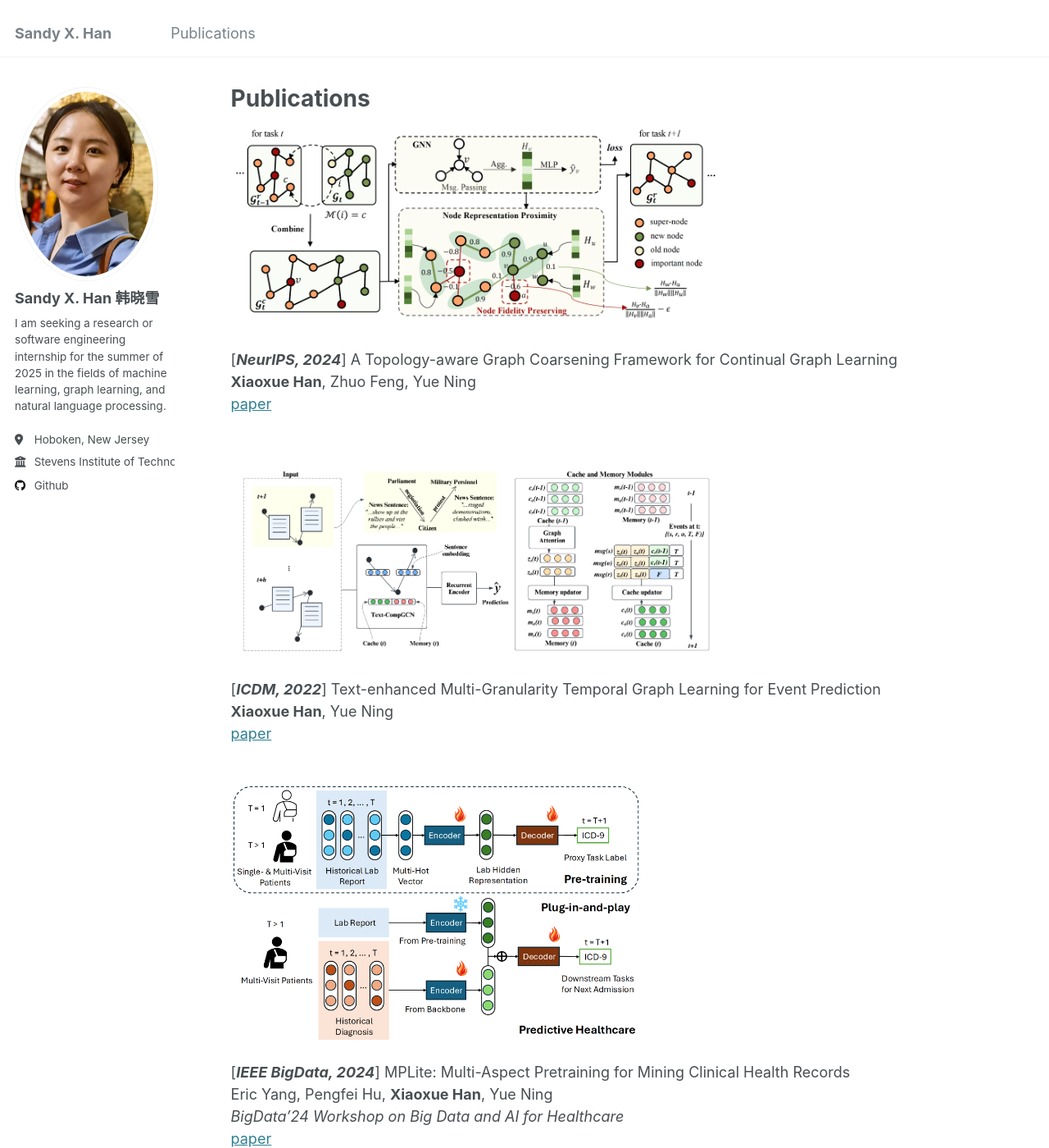
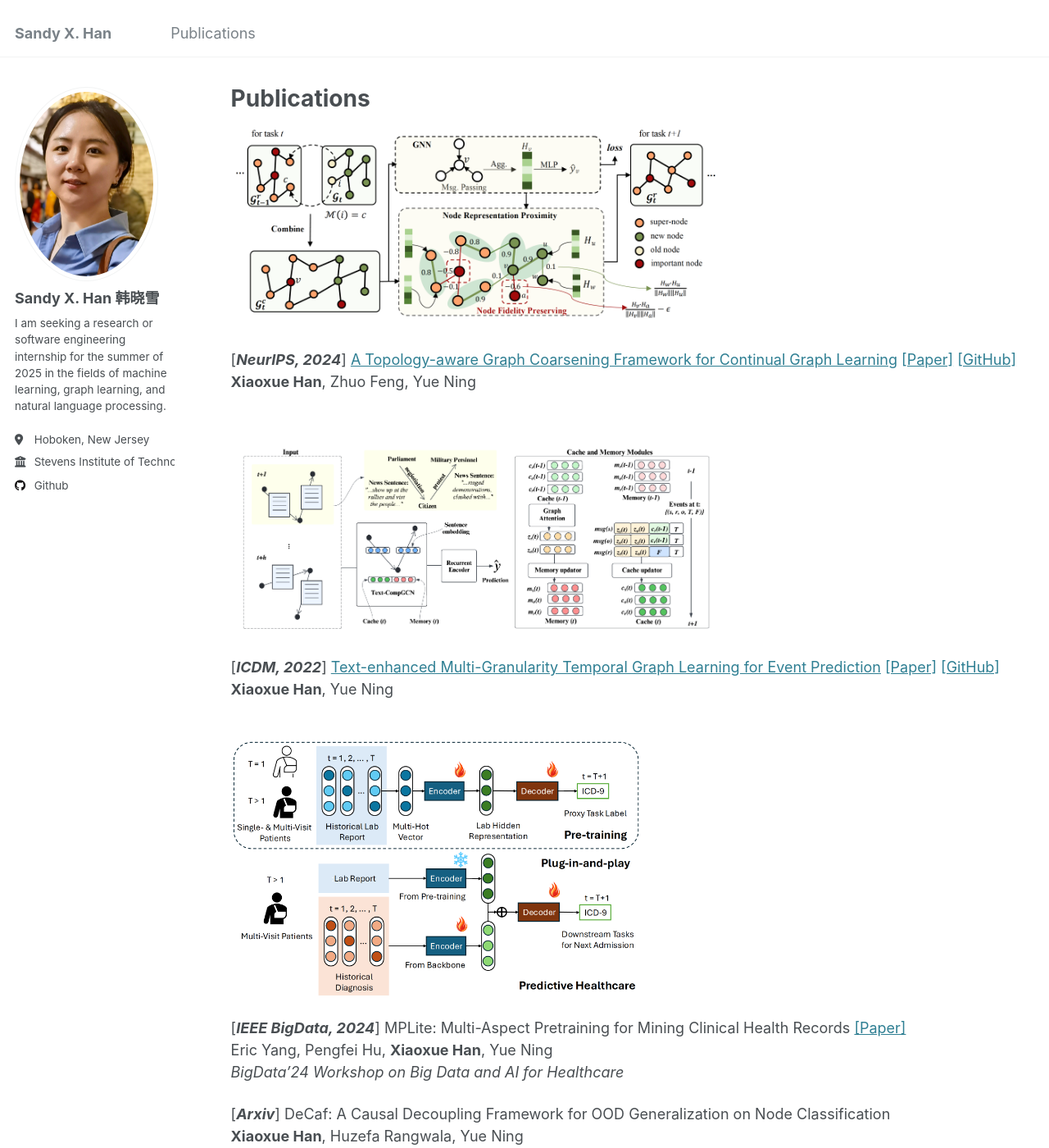
Before and after one commit to hanxiaoxue114/hanxiaoxue114.github.io, a Jekyll site: the page built from _pages/cv.md, in a window 1280 px wide and 1400 px high. Shown: the whole window at 82% size. Built offline with Jekyll 4.4.1, drawn with Linux system fonts in a browser that asks for light colours.

Commit message:
Update cv.md

```diff
--- a/_pages/cv.md
+++ b/_pages/cv.md
@@ -9,28 +9,25 @@ redirect_from:
 
 <img align="top" width="600" src="/images/TACO.png" />
 
-[***NeurIPS, 2024***] A Topology-aware Graph Coarsening Framework for Continual Graph Learning
+[***NeurIPS, 2024***] [A Topology-aware Graph Coarsening Framework for Continual Graph Learning](https://nips.cc/virtual/2024/poster/94876) [[Paper]](/files/TACO_paper.pdf) [[GitHub]](https://github.com/hanxiaoxue114/TACO)
 <br>
-**Xiaoxue Han**, Zhuo Feng, Yue Ning <br>
-[paper](/files/TACO_paper.pdf) <be>
+**Xiaoxue Han**, Zhuo Feng, Yue Ning <be>
 <br><br>
 
 
 <img align="top" width="600" src="/images/MTG.png" />
 
-[***ICDM, 2022***] Text-enhanced Multi-Granularity Temporal Graph Learning for Event Prediction
+[***ICDM, 2022***] [Text-enhanced Multi-Granularity Temporal Graph Learning for Event Prediction](https://ieeexplore.ieee.org/document/10027692) [[Paper]](/files/MTG_paper.pdf) [[GitHub]](https://github.com/hanxiaoxue114/TACO)
 <br>
-**Xiaoxue Han**, Yue Ning <br>
-[paper](/files/MTG_paper.pdf) <be>
+**Xiaoxue Han**, Yue Ning <be>
 <br><br>
 
 <img align="top" width="500" src="/images/MPlite.png" />
 
-[***IEEE BigData, 2024***] MPLite: Multi-Aspect Pretraining for Mining Clinical Health Records
+[***IEEE BigData, 2024***] MPLite: Multi-Aspect Pretraining for Mining Clinical Health Records [[Paper]](/files/MPLite_paper.pdf)
 <br>
 Eric Yang, Pengfei Hu, **Xiaoxue Han**, Yue Ning <br>
-*BigData'24 Workshop on Big Data and AI for Healthcare* <br>
-[paper](/files/MPLite_paper.pdf) <be>
+*BigData'24 Workshop on Big Data and AI for Healthcare* <be>
 
 [***Arxiv***] DeCaf: A Causal Decoupling Framework for OOD Generalization on Node Classification
 <br>
```
